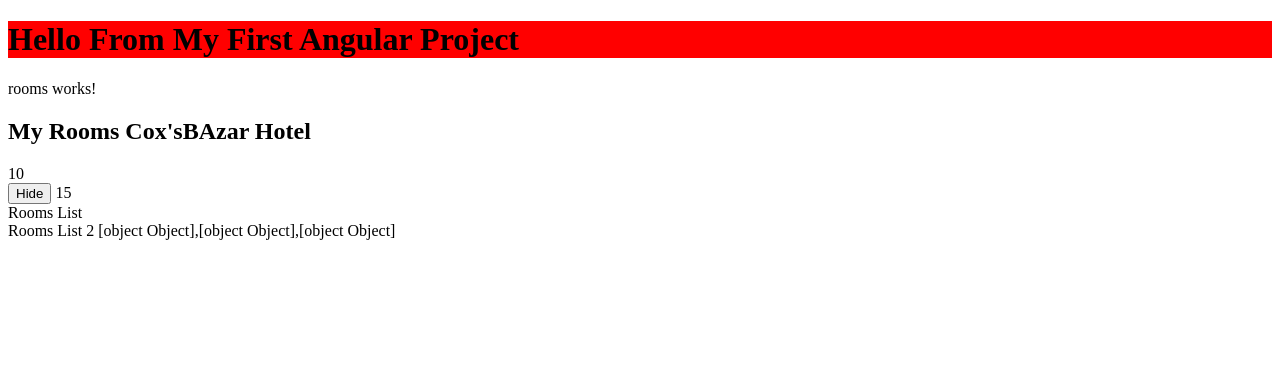
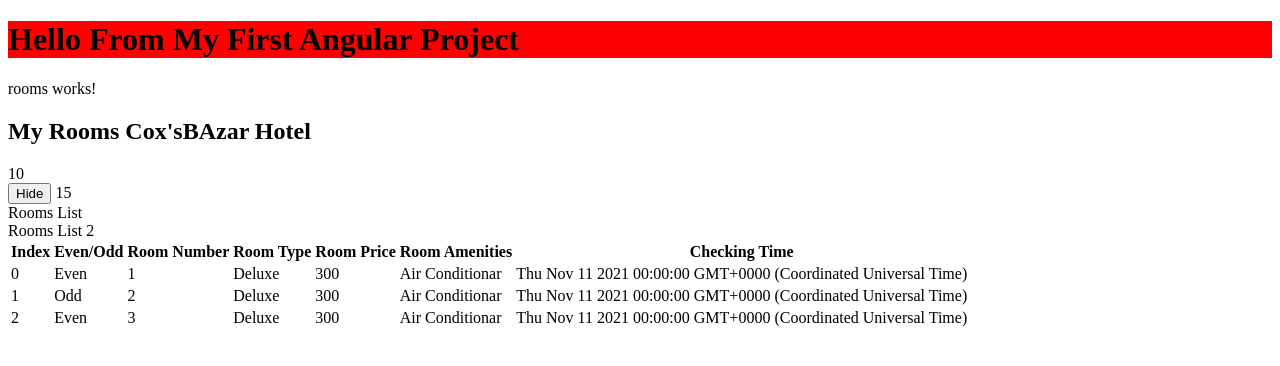
Before and after one commit to BabriWala/exploring-angular, an Angular app: page / in a window 1280 px wide. Shown: the top 366 px of the page. Built offline with nearby package versions, Linux system fonts and the light colour scheme.

Commit message:
ng for is added

```diff
--- a/src/app/rooms/rooms.component.html
+++ b/src/app/rooms/rooms.component.html
@@ -19,5 +19,27 @@
 
 <div *ngIf="rooms.availableRooms > 0">
     Rooms List 2
-    {{roomList}}
+    <!-- {{roomList}} -->
+    <table>
+        <tr>
+            <th>Index</th>
+            <th>Even/Odd</th>
+            <th>Room Number</th>
+            <th>Room Type</th>
+            <th>Room Price</th>
+            <th>Room Amenities</th>
+            <th>Checking Time</th>
+        </tr>
+        <tr *ngFor="let room of roomList; let e =even; let o = odd; let i = index">
+
+            <td>{{i}}</td>
+            <td>{{e ? "Even": "Odd"}}</td>
+            <td>{{room.roomNumber}}</td>
+            <td>{{room.roomType}}</td>
+            <td>{{room.price}}</td>
+            <td>{{room.amenities}}</td>
+            <td>{{room.checkInTime}}</td>
+
+        </tr>
+    </table>
 </div>
--- a/src/app/rooms/rooms.component.ts
+++ b/src/app/rooms/rooms.component.ts
@@ -18,7 +18,7 @@ export class RoomsComponent {
   }
 
   roomList: RoomList[] = [
-    {
+    { roomNumber: 1,
       roomType: "Deluxe",
       amenities: "Air Conditionar",
       price: 300,
@@ -26,7 +26,7 @@ export class RoomsComponent {
       checkInTime: new Date("11-Nov-2021"),
       checkOutTime: new Date("12-Nov-2021"),
     },
-    {
+    { roomNumber: 2,
       roomType: "Deluxe",
       amenities: "Air Conditionar",
       price: 300,
@@ -34,7 +34,7 @@ export class RoomsComponent {
       checkInTime: new Date("11-Nov-2021"),
       checkOutTime: new Date("12-Nov-2021"),
     },
-    {
+    { roomNumber: 3,
       roomType: "Deluxe",
       amenities: "Air Conditionar",
       price: 300,
--- a/src/app/rooms/rooms.ts
+++ b/src/app/rooms/rooms.ts
@@ -11,6 +11,7 @@ export interface Room{
 
 // Optional
 export interface RoomList{
+    roomNumber: number;
     roomType: string;
     amenities: string;
     price: number;
```
